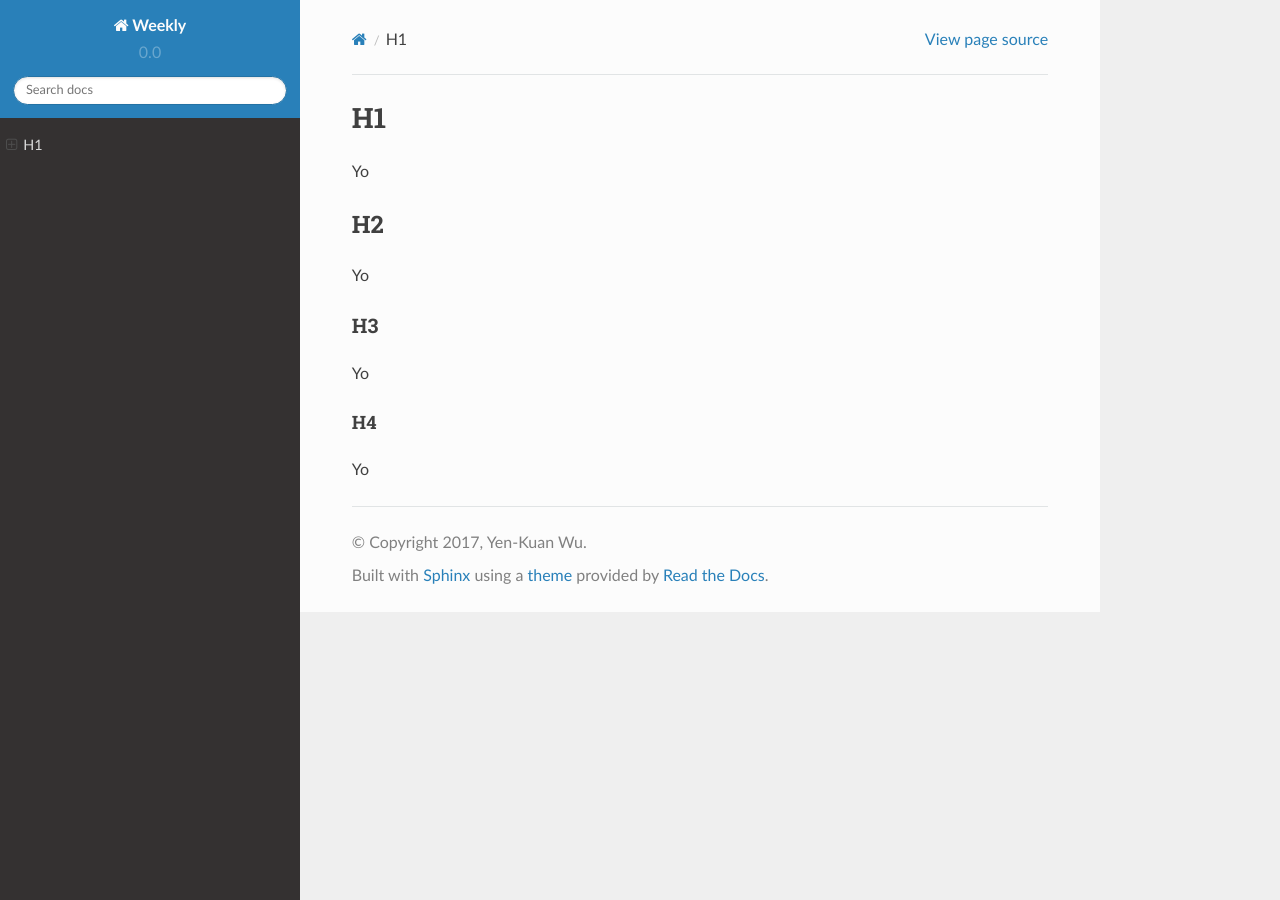
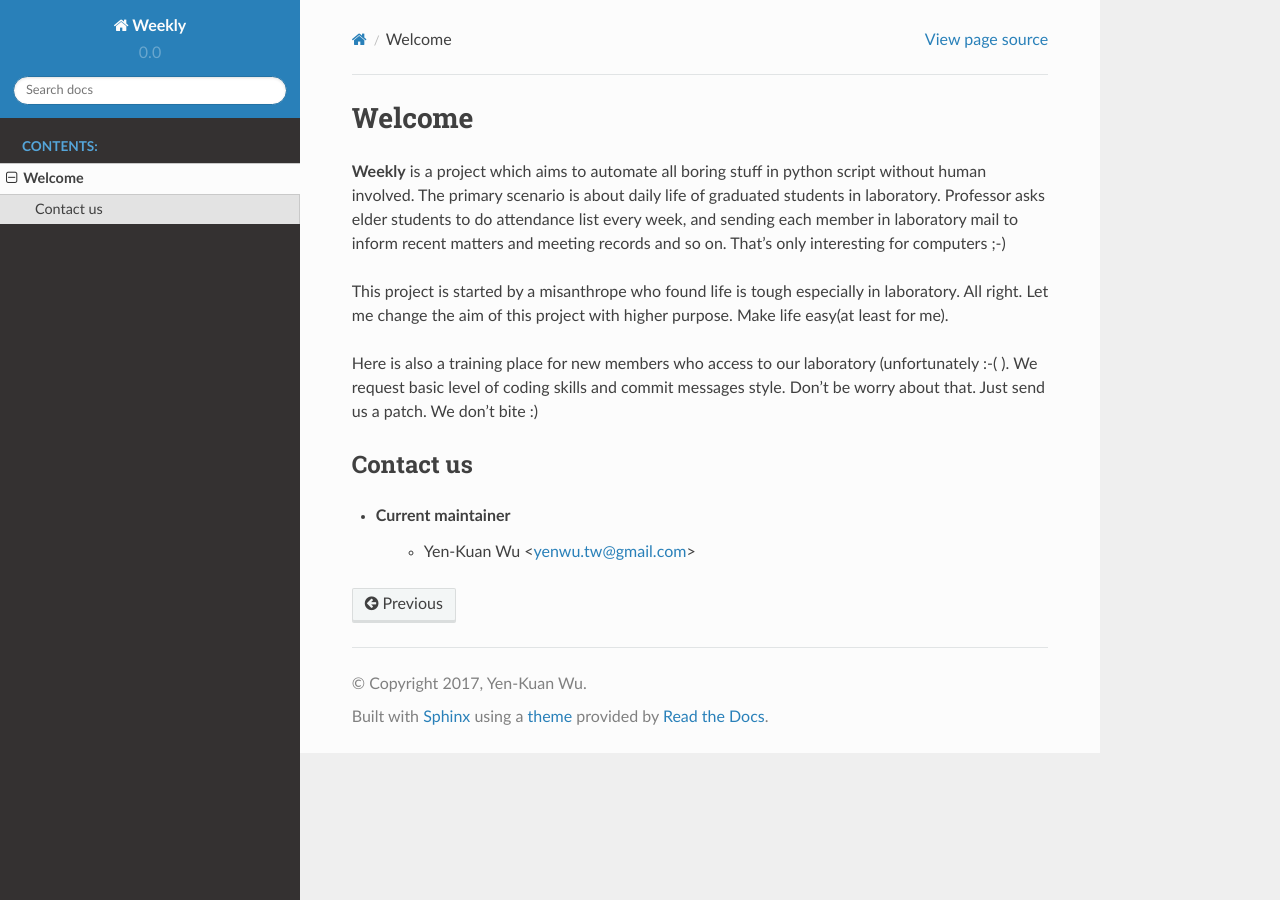
Before and after one commit to USCC-LAB/Weekly, a Sphinx documentation site: the page built from docs/source/intro.rst, in a window 1280 px wide. Built offline with Sphinx 7.4.7 and the Read the Docs theme 2.0.0, drawn with Linux system fonts in a browser that asks for light colours.

Commit message:
docs: Introduction to *Weekly*

```diff
--- a/docs/source/index.rst
+++ b/docs/source/index.rst
@@ -10,7 +10,7 @@ Welcome to Weekly's documentation!
    :maxdepth: 2
    :caption: Contents:
 
-
+   intro.rst
 
 Indices and tables
 ==================
--- a/docs/source/intro.rst
+++ b/docs/source/intro.rst
@@ -1,21 +1,25 @@
 .. _intro
 
-H1
-**
+Welcome
+*******
 
-Yo
+**Weekly** is a project which aims to automate all boring stuff in python script
+without human involved. The primary scenario is about daily life of
+graduated students in laboratory. Professor asks elder students to
+do attendance list every week, and sending each member in laboratory mail
+to inform recent matters and meeting records and so on. That's only
+interesting for computers ;-)
 
-H2
-==
+This project is started by a misanthrope who found life is tough especially
+in laboratory. All right. Let me change the aim of this project with higher
+purpose. Make life easy(at least for me).
 
-Yo
+Here is also a training place for new members who access to our laboratory
+(unfortunately :-( ). We request basic level of coding skills and commit
+messages style. Don't be worry about that. Just send us a patch.
+We don't bite :)
 
-H3
---
-
-Yo
-
-H4
-++
-
-Yo
+Contact us
+==========
+- Current maintainer
+    - Yen-Kuan Wu <yenwu.tw@gmail.com>
```
